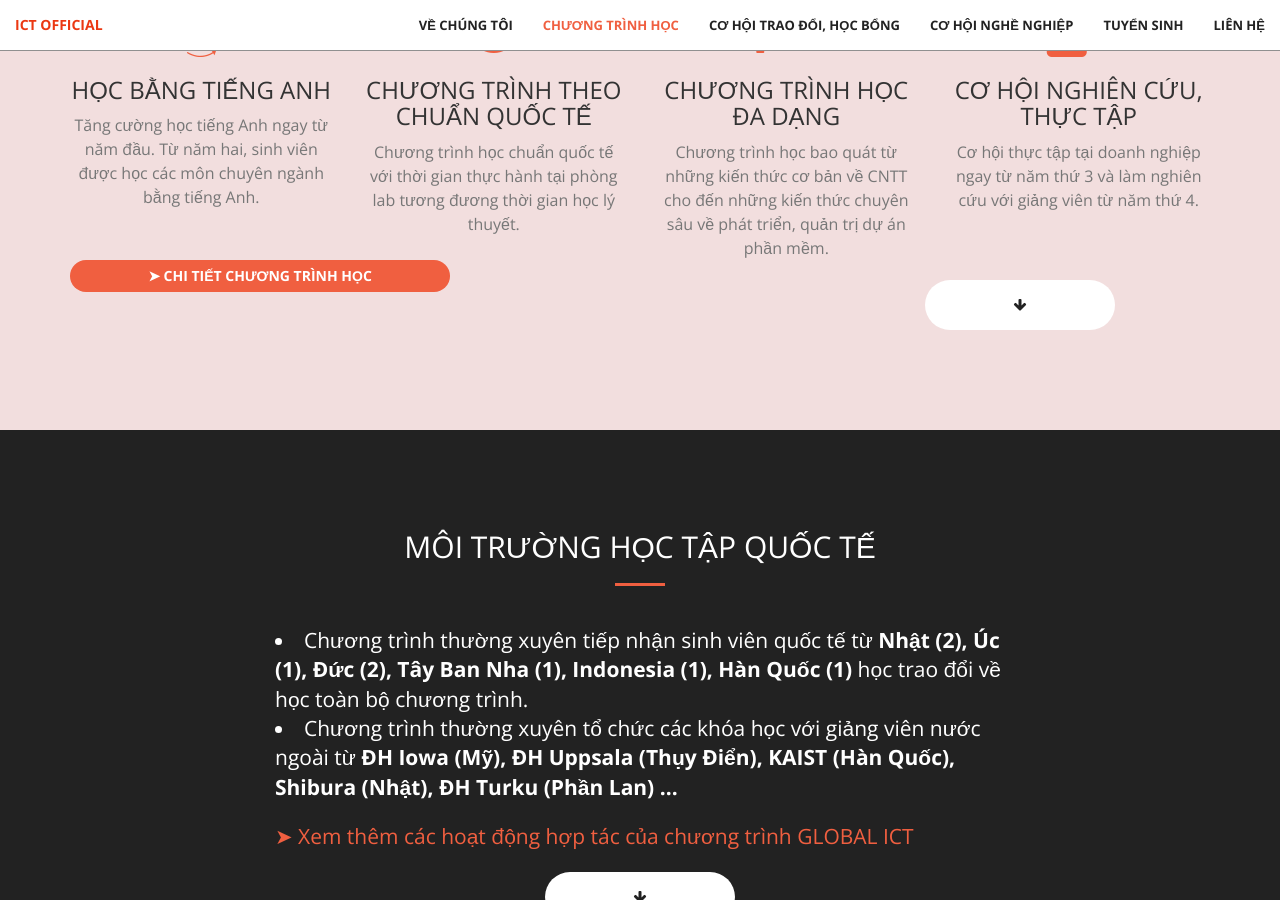
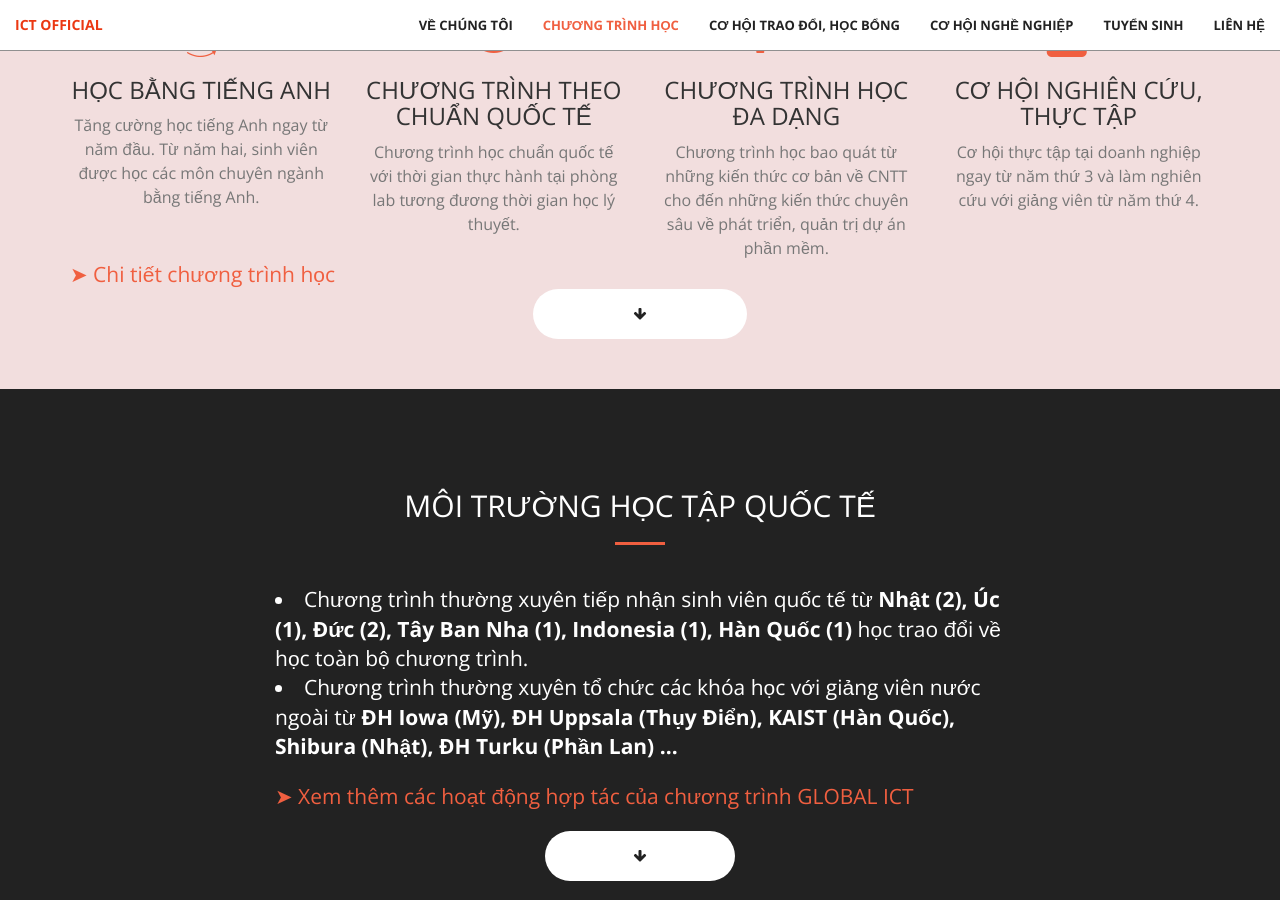
Before and after one commit to Studentaz/HUST-ICT-website, a Jekyll site: the page built from index.html, in a window 1280 px wide and 900 px high, scrolled down 1615 px. Built offline with Jekyll 4.4.1, drawn with Linux system fonts in a browser that asks for light colours.

Commit message:
upload via commit

```diff
--- a/_includes/learning-program.html
+++ b/_includes/learning-program.html
@@ -38,8 +38,8 @@
                 </div>
             </div>
         </div>
-        <a href="http://soict.hust.edu.vn/files/bieumau/ICTprogram_update_25Oct2016.pdf" target="_blank" class="btn btn-primary col-md-4 text-center">&#10148; Chi tiết chương trình học</a>
+        <a href="http://soict.hust.edu.vn/files/bieumau/ICTprogram_update_25Oct2016.pdf" target="_blank" class="lead">&#10148; Chi tiết chương trình học</a>
         </br>
-        <a href="#international-learning" class="btn btn-default btn-xl page-scroll col-md-2 col-md-offset-5"><i class="fa fa-arrow-down" aria-hidden="true"></i></a>
     </div>
+    <a href="#international-learning" class="btn btn-default btn-xl page-scroll col-md-2 col-md-offset-5"><i class="fa fa-arrow-down" aria-hidden="true"></i></a>
 </section>
```
Also changed, not shown: 1 other file.
